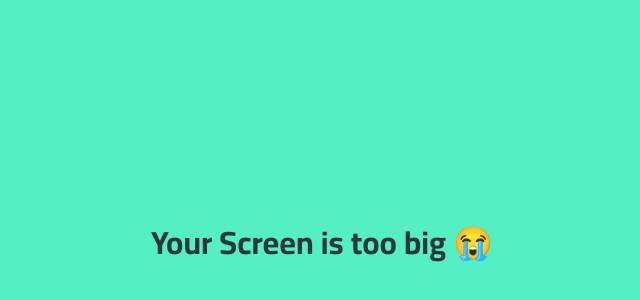
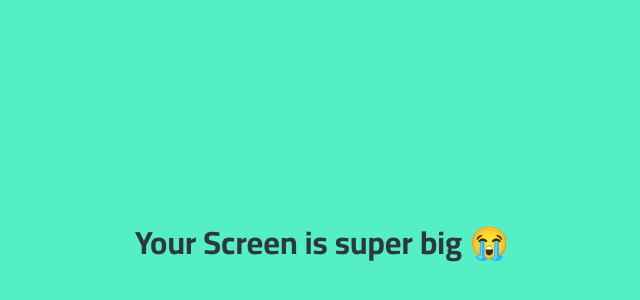
Before and after one commit to taebong20/kakao_clone_2022, a plain HTML site: page friends.html in a window 1280 px wide. Shown: the part 158-458 px from the top of the page, without its empty margins (318-958 px from the left). Drawn offline with Linux system fonts and the light colour scheme.

Commit message:
too -> super

```diff
--- a/friends.html
+++ b/friends.html
@@ -120,7 +120,7 @@
     </div>
 
     <div id="no-mobile">
-      <span>Your Screen is too big 😭</span>
+      <span>Your Screen is super big 😭</span>
     </div>
 
     <script
```
